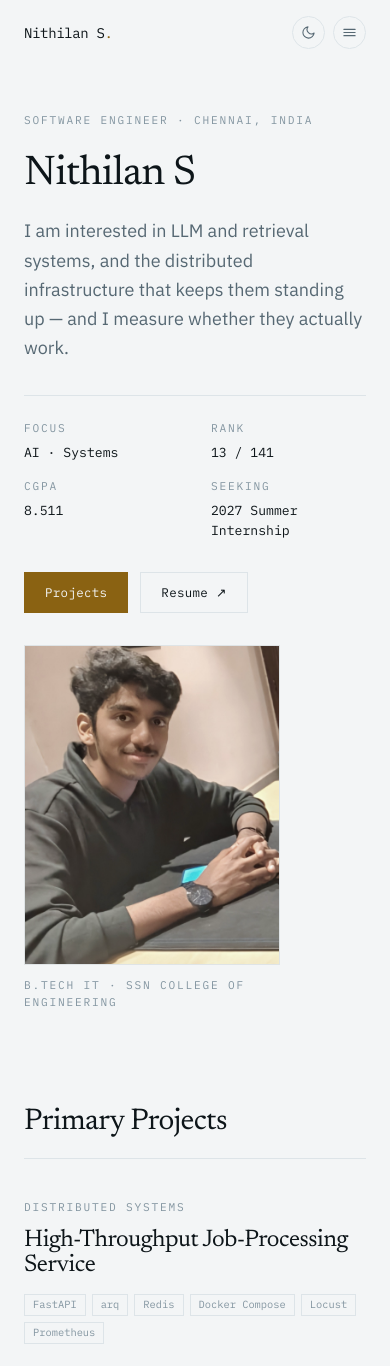
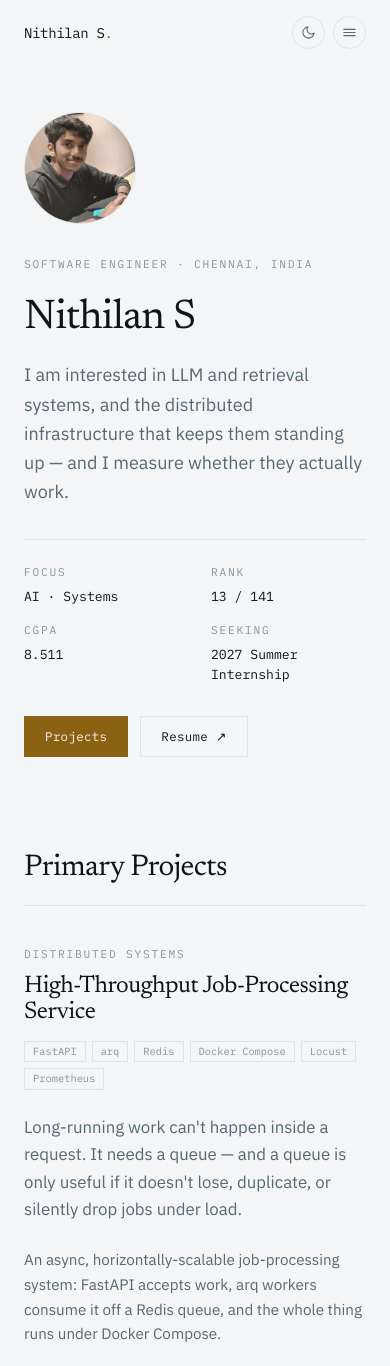
Before and after one commit to Nithilan77/Personal-Portfolio, a React (Vite) app: page / in a window 390 px wide. Shown: the top 1366 px of the page. Built offline with nearby package versions, Linux system fonts and the light colour scheme.

Commit message:
Updated Portfolio

```diff
--- a/src/components/Hero.jsx
+++ b/src/components/Hero.jsx
@@ -13,8 +13,10 @@ function Portrait() {
   if (failed) {
     // No portrait.jpg found — drop one into public/img/portrait.jpg to replace this.
     return (
-      <div className="flex aspect-4/5 w-full items-center justify-center border border-dashed border-line bg-surface">
-        <span className="display text-6xl text-line select-none">NS</span>
+      <div className="flex aspect-square w-full items-center justify-center rounded-full border border-dashed border-line bg-surface sm:aspect-4/5 sm:rounded-none">
+        <span className="display text-4xl text-line select-none sm:text-6xl">
+          NS
+        </span>
       </div>
     );
   }
@@ -24,7 +26,7 @@ function Portrait() {
       src="/img/portrait.jpg"
       alt="Nithilan S"
       onError={() => setFailed(true)}
-      className="aspect-4/5 w-full border border-line object-cover grayscale-[35%]"
+      className="aspect-square w-full rounded-full border border-line object-cover object-top grayscale-[35%] sm:aspect-4/5 sm:rounded-none sm:object-center"
     />
   );
 }
@@ -73,9 +75,9 @@ export default function Hero() {
           </div>
         </div>
 
-        <div className="max-w-[16rem] sm:max-w-none">
+        <div className="order-first w-28 sm:order-none sm:w-auto sm:max-w-none">
           <Portrait />
-          <p className="eyebrow mt-3">B.Tech IT · SSN College of Engineering</p>
+          <p className="eyebrow mt-3 hidden sm:block">B.Tech IT · SSN College of Engineering</p>
         </div>
       </div>
     </section>
```
